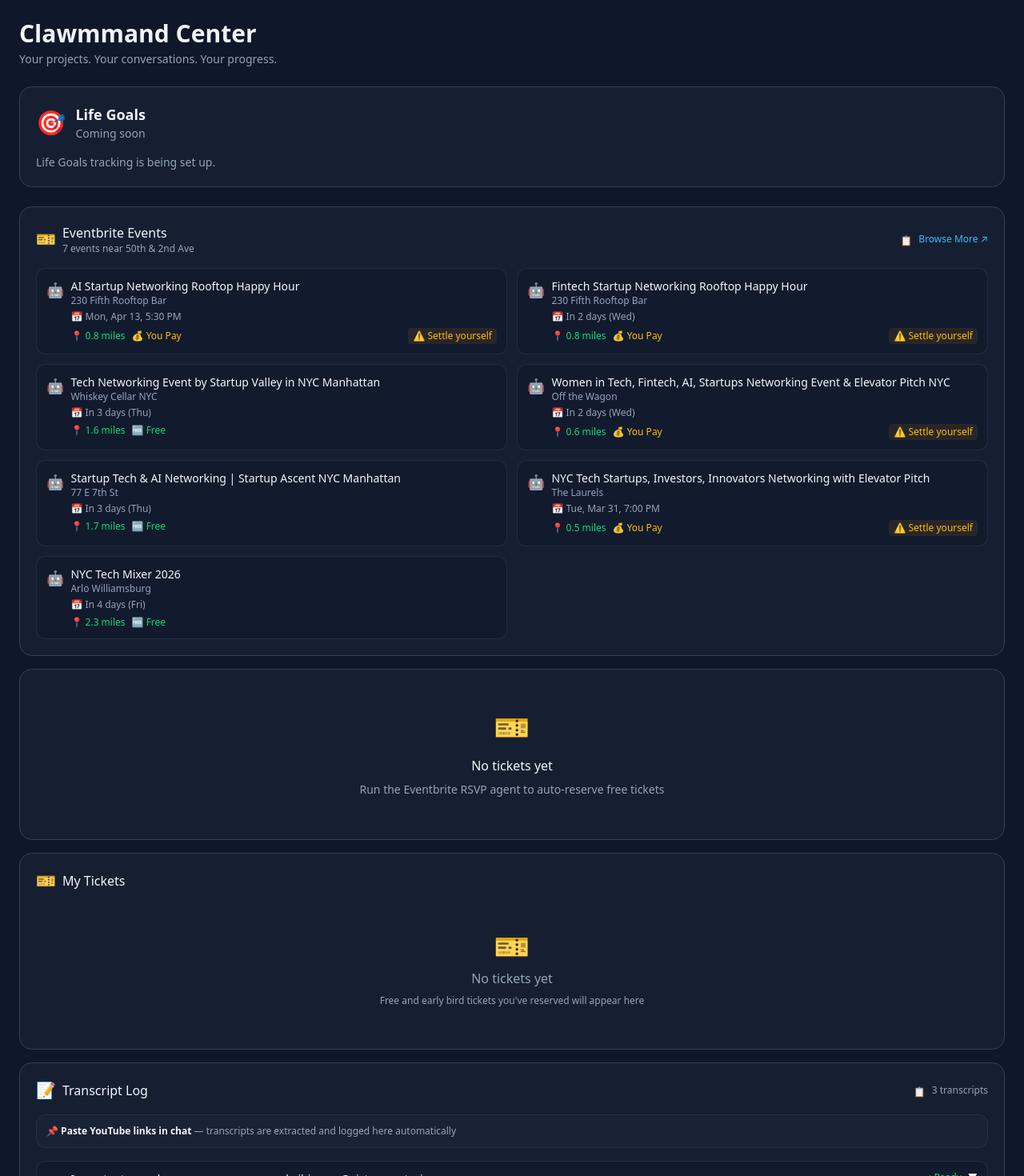
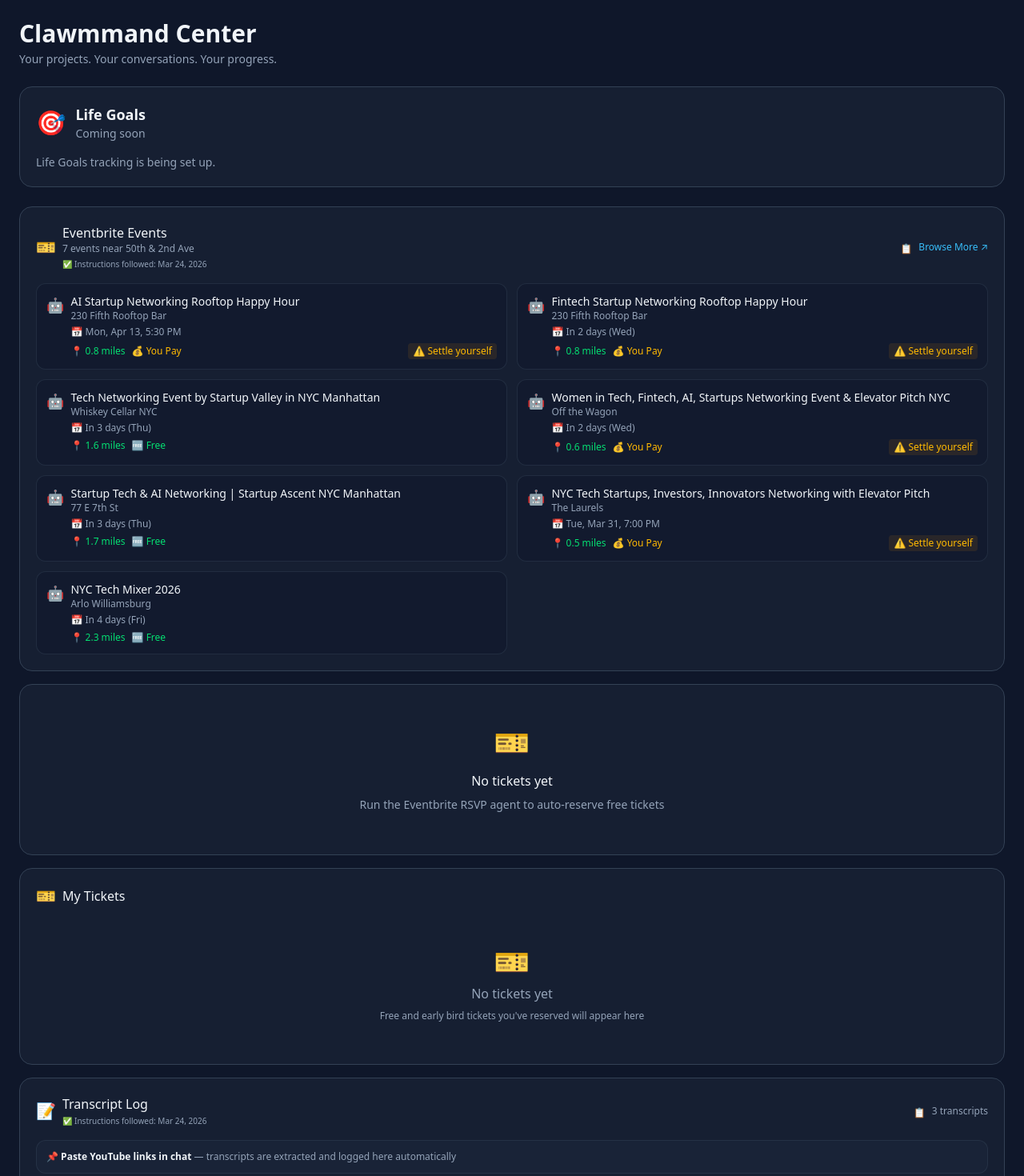
Before and after one commit to ianmadrid9/command-center-v2, a Next.js app: page / in a window 1280 px wide. Shown: the top 1470 px of the page at 80% size. Built offline with nearby package versions, Linux system fonts and the light colour scheme.

Commit message:
Add 'Last Instructions Followed' timestamp to sections

```diff
--- a/components/dashboard/eventbrite-monitor.tsx
+++ b/components/dashboard/eventbrite-monitor.tsx
@@ -120,11 +120,15 @@
             <p className="text-xs text-muted">
               {events.length} events near 50th & 2nd Ave
             </p>
+            <p className="text-[10px] text-muted mt-1 flex items-center gap-1">
+              ✅ Instructions followed: Mar 24, 2026
+            </p>
           </div>
         </div>
         <div className="flex items-center gap-2">
           <InstructionsModal
             sectionName="Eventbrite Monitor"
+            lastFollowed="2026-03-24T19:22:00.000Z"
             instructions={[
               { id: '2', priority: 'critical', message: 'CHECK FOR FREE TICKETS FIRST - Always scan for free tickets, flag with 🎁 FREE badge' },
               { id: '3', priority: 'critical', message: 'PRICE VERIFICATION - Never show unverified prices, mark with ⚠️' },
--- a/components/dashboard/instructions-modal.tsx
+++ b/components/dashboard/instructions-modal.tsx
@@ -9,10 +9,11 @@
     priority: string;
     message: string;
   }>;
+  lastFollowed?: string;
   trigger?: React.ReactNode;
 }
 
-export function InstructionsModal({ sectionName, instructions, trigger }: InstructionsModalProps) {
+export function InstructionsModal({ sectionName, instructions, lastFollowed, trigger }: InstructionsModalProps) {
   const [isOpen, setIsOpen] = useState(false);
 
   const priorityColors: Record<string, string> = {
@@ -111,6 +112,11 @@
               <p className="text-xs text-muted text-center">
                 I read these instructions before working on this section to ensure I follow the correct workflow.
               </p>
+              {lastFollowed && (
+                <p className="text-[10px] text-muted text-center mt-2 flex items-center justify-center gap-1">
+                  ✅ Last followed: {new Date(lastFollowed).toLocaleDateString('en-US', { month: 'short', day: 'numeric', year: 'numeric', hour: 'numeric', minute: '2-digit' })}
+                </p>
+              )}
             </div>
           </div>
         </div>
--- a/components/dashboard/transcript-extractor.tsx
+++ b/components/dashboard/transcript-extractor.tsx
@@ -74,11 +74,17 @@
       <div className="flex items-center justify-between mb-4">
         <div className="flex items-center gap-2">
           <span className="text-xl">📝</span>
-          <h3 className="font-medium">Transcript Log</h3>
+          <div>
+            <h3 className="font-medium">Transcript Log</h3>
+            <p className="text-[10px] text-muted mt-0.5">
+              ✅ Instructions followed: Mar 24, 2026
+            </p>
+          </div>
         </div>
         <div className="flex items-center gap-2">
           <InstructionsModal
             sectionName="Transcript Extractor"
+            lastFollowed="2026-03-24T19:22:00.000Z"
             instructions={[
               { id: '2', priority: 'critical', message: 'YouTube: youtube-transcript npm (API, NO browser) - Fast 1-2s' },
               { id: '3', priority: 'critical', message: 'TikTok: yt-dlp + Whisper - Download + AI transcribe (30-60s)' },
--- a/data/agents/eventbrite-monitor.json
+++ b/data/agents/eventbrite-monitor.json
@@ -3,6 +3,7 @@
   "name": "🎫 Eventbrite Monitor",
   "status": "active",
   "lastRun": "2026-03-24T20:48:00.000Z",
+  "lastInstructionsFollowed": "2026-03-24T19:22:00.000Z",
   "nextRun": null,
   "instructions": [
     {
--- a/data/agents/transcript-extractor.json
+++ b/data/agents/transcript-extractor.json
@@ -3,6 +3,7 @@
   "name": "📝 Transcript Extractor",
   "status": "active",
   "lastRun": "2026-03-24T20:45:00.000Z",
+  "lastInstructionsFollowed": "2026-03-24T19:22:00.000Z",
   "nextRun": null,
   "instructions": [
     {
```
